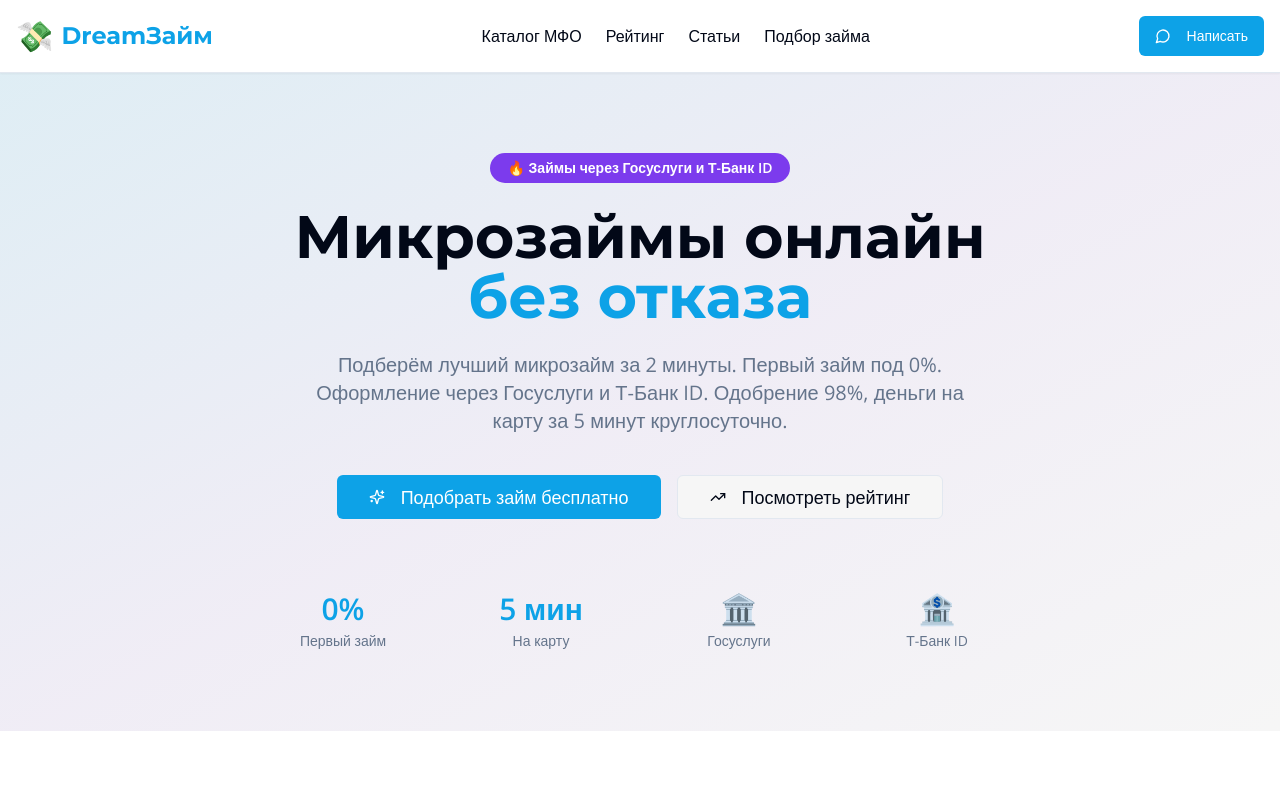
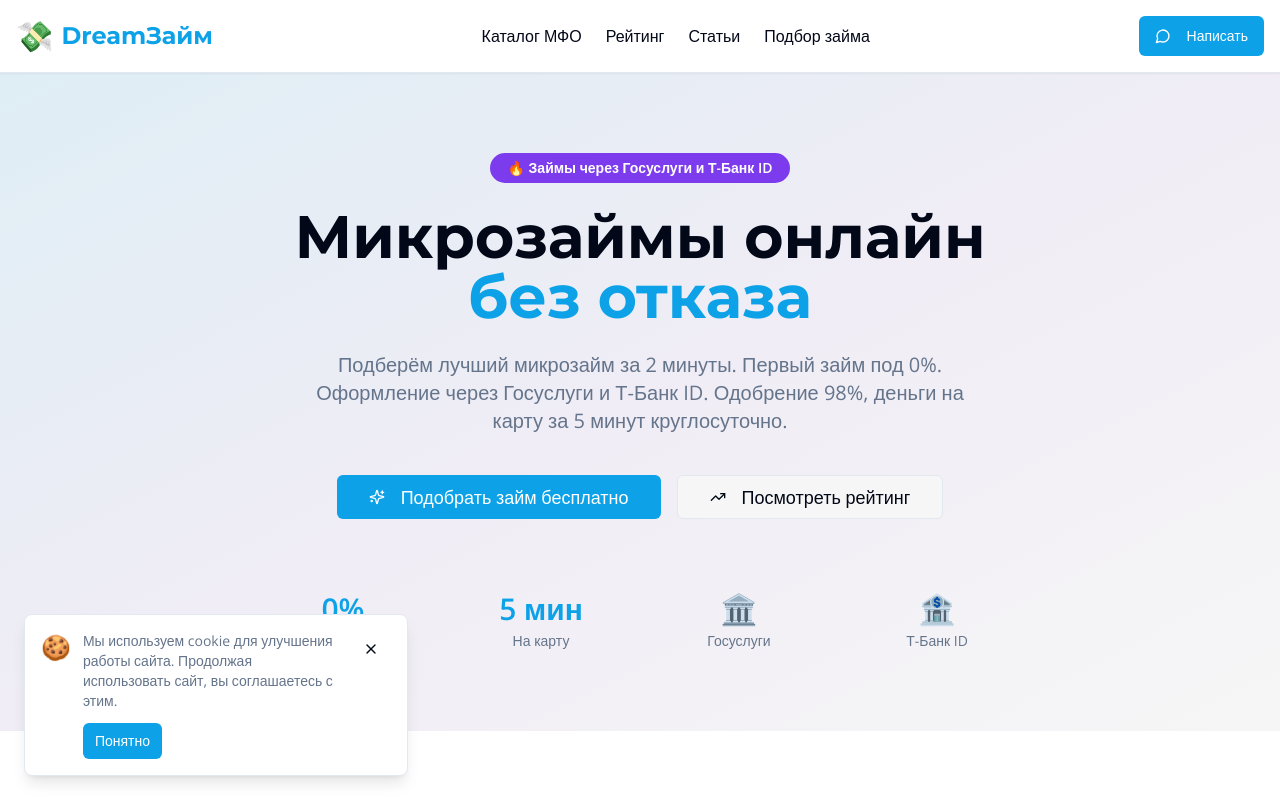
Before and after one commit to pr-poehali-dev/microloan-referral-site, a React (Vite) app: page / in a window 1280 px wide. Shown: the top 798 px of the page. Built offline with nearby package versions, Linux system fonts and the light colour scheme.

Commit message:
Добавить уведомление о куки

```diff
--- a/src/pages/Index.tsx
+++ b/src/pages/Index.tsx
@@ -117,6 +117,7 @@ const articles = [
 const Index = () => {
   const [showQuiz, setShowQuiz] = useState(false);
   const [isChatOpen, setIsChatOpen] = useState(false);
+  const [showCookieNotice, setShowCookieNotice] = useState(true);
   const [quizStep, setQuizStep] = useState(1);
   const [quizAnswers, setQuizAnswers] = useState({
     amount: '',
@@ -762,6 +763,25 @@ const Index = () => {
           </Card>
         </div>
       )}
+
+      {showCookieNotice && (
+        <div className="fixed bottom-6 left-6 z-50 max-w-sm bg-white shadow-lg rounded-lg border p-4 animate-in slide-in-from-bottom-5">
+          <div className="flex items-start gap-3">
+            <div className="text-2xl">🍪</div>
+            <div className="flex-1">
+              <p className="text-sm text-muted-foreground mb-3">
+                Мы используем cookie для улучшения работы сайта. Продолжая использовать сайт, вы соглашаетесь с этим.
+              </p>
+              <Button size="sm" onClick={() => setShowCookieNotice(false)}>
+                Понятно
+              </Button>
+            </div>
+            <Button variant="ghost" size="sm" onClick={() => setShowCookieNotice(false)}>
+              <Icon name="X" size={16} />
+            </Button>
+          </div>
+        </div>
+      )}
     </div>
   );
 };
```
